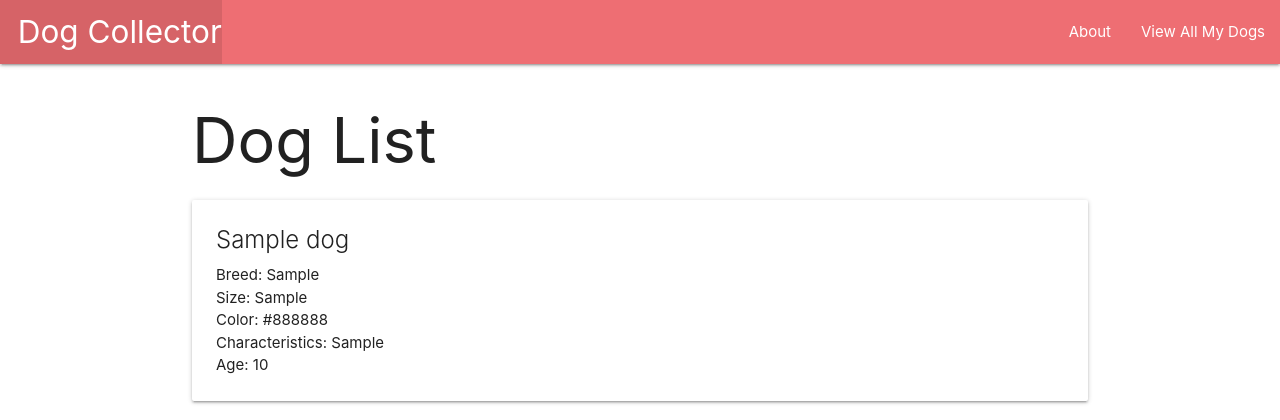
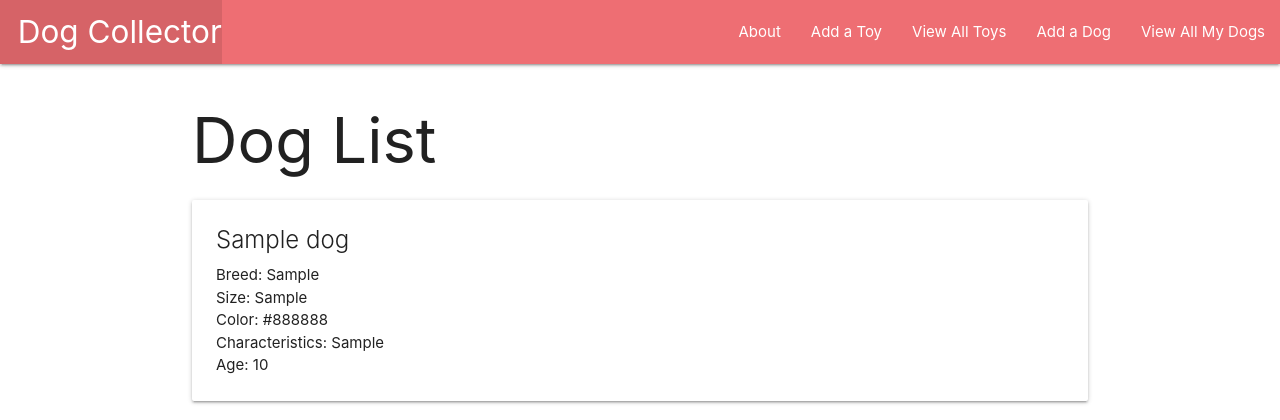
Before and after one commit to shari2289/dogcollector, a Django app: page /dogs/ in a window 1280 px wide. Shown: the top 420 px of the page. Run offline with Django 3.2, Linux system fonts and the light colour scheme; tables that the repository leaves empty hold one stand-in row (values such as "Sample post").

Commit message:
added toys and feeding

```diff
--- a/dog_app/admin.py
+++ b/dog_app/admin.py
@@ -1,4 +1,6 @@
 from django.contrib import admin
-from .models import Dog
+from .models import Dog, Feeding, Toy
 # Register your models here.
 admin.site.register(Dog)
+admin.site.register(Feeding)
+admin.site.register(Toy)
--- a/dog_app/models.py
+++ b/dog_app/models.py
@@ -1,6 +1,22 @@
 from django.db import models
+from django.urls import reverse
 
 # Create your models here.
+MEALS = (
+    ('B', 'Breakfast'),
+    ('L', 'Lunch'),
+    ('D', 'Dinner')
+)
+class Toy(models.Model):
+  name = models.CharField(max_length=50)
+  color = models.CharField(max_length=20)
+
+  def __str__(self):
+    return self.name
+
+  def get_absolute_url(self):
+    return reverse('toys_detail', kwargs={'pk': self.id})
+
 class Dog(models.Model):
     name = models.CharField(max_length=100)
     breed = models.CharField(max_length=100)
@@ -11,3 +27,24 @@ class Dog(models.Model):
 
     def __str__(self):
         return self.name
+
+    def get_absolute_url(self):
+        return reverse('detail', kwargs={"dog_id": self.id})
+
+    def fed_for_today(self):
+        return self.feeding_set.filter(date=date.today()).count() >= len(MEALS)
+
+class Feeding(models.Model):
+  date = models.DateField('feeding date')
+  meal = models.CharField(
+    max_length=1,
+    choices=MEALS,
+    default=MEALS[0][0]
+  )
+  dog = models.ForeignKey(Dog, on_delete=models.CASCADE)
+
+  def __str__(self):
+    return f"{self.get_meal_display()} on {self.date}"
+
+  class Meta:
+    ordering = ['-date']
--- a/dog_app/templates/base.html
+++ b/dog_app/templates/base.html
@@ -18,6 +18,9 @@
         </ul>
         <ul class="right">
           <li><a href="{% url 'about' %}">About</a></li>
+          <li><a href="{% url 'toys_create' %}">Add a Toy</a></li>
+                    <li><a href="{% url 'toys_index' %}">View All Toys</a></li>
+          <li><a href="{% url 'dogs_create' %}">Add a Dog</a></li>
           <li><a href="{% url 'index' %}">View All My Dogs</a></li>
         </ul>
       </div>
--- a/dog_app/urls.py
+++ b/dog_app/urls.py
@@ -6,4 +6,13 @@ urlpatterns = [
     path('about/', views.about, name='about'),
     path('dogs/', views.dogs_index, name='index'),
     path('dogs/<int:dog_id>/', views.dogs_detail, name='detail'),
+    path('dogs/create/', views.DogCreate.as_view(), name='dogs_create'),
+    path('dogs/int:pk>/update/', views.DogUpdate.as_view(), name='dogs_update'),
+    path('dogs/int:pk>/delete/', views.DogDelete.as_view(), name='dogs_delete'),
+    path('dogs/<int:dog_id>/add_feeding/', views.add_feeding, name='add_feeding'),
+    path('toys/', views.ToyList.as_view(), name='toys_index'),
+    path('toys/<int:pk>/', views.ToyDetail.as_view(), name='toys_detail'),
+    path('toys/create/', views.ToyCreate.as_view(), name='toys_create'),
+    path('toys/<int:pk>/update/', views.ToyUpdate.as_view(), name='toys_update'),
+    path('toys/<int:pk>/delete/', views.ToyDelete.as_view(), name='toys_delete'),
 ]
--- a/dog_app/views.py
+++ b/dog_app/views.py
@@ -1,5 +1,21 @@
-from django.shortcuts import render
-from .models import Dog
+
+from django.shortcuts import render, redirect
+from django.views.generic.edit import CreateView, UpdateView, DeleteView
+from django.views.generic import ListView, DetailView
+from .models import Dog, Toy
+from .forms import FeedingForm
+
+class DogCreate(CreateView):
+    model = Dog
+    fields = '__all__'
+
+class DogUpdate(UpdateView):
+    model = Dog
+    fields = ['breed', 'size', 'color', 'chracteristics', 'age']
+
+class DogDelete(DeleteView):
+    model = Dog
+    success_url = '/dogs/'
 
 
 def home(request):
@@ -14,4 +30,33 @@ def dogs_index(request):
 
 def dogs_detail(request, dog_id):
   dog = Dog.objects.get(id=dog_id)
-  return render(request, 'dogs/detail.html', { 'dog': dog })
+  feeding_form = FeedingForm()
+  return render(request, 'dogs/detail.html', {
+    'dog': dog, 'feeding_form': feeding_form
+  })
+
+def add_feeding(request, dog_id):
+  form = FeedingForm(request.POST)
+  if form.is_valid():
+    new_feeding = form.save(commit=False)
+    new_feeding.dog_id = dog_id
+    new_feeding.save()
+  return redirect('detail', dog_id=dog_id)
+
+class ToyList(ListView):
+  model = Toy
+
+class ToyDetail(DetailView):
+  model = Toy
+
+class ToyCreate(CreateView):
+  model = Toy
+  fields = '__all__'
+
+class ToyUpdate(UpdateView):
+  model = Toy
+  fields = ['name', 'color']
+
+class ToyDelete(DeleteView):
+  model = Toy
+  success_url = '/toys/'
```
Also changed, not shown: dog_app/forms.py (added, +7 -0 lines), dog_app/templates/dog_app/dog_confirm_delete.html (added, +13 -0 lines), dog_app/templates/dog_app/dog_form.html (added, +17 -0 lines), dog_app/templates/dog_app/toy_confirm_delete.html (added, +13 -0 lines), dog_app/templates/dog_app/toy_detail.html (added, +20 -0 lines), dog_app/templates/dog_app/toy_form.html (added, +16 -0 lines), dog_app/templates/dog_app/toy_list.html (added, +17 -0 lines), dog_app/templates/dogs/detail.html (+42 -0 lines), dog_app/migrations/0002_feeding_toy.py (added).
